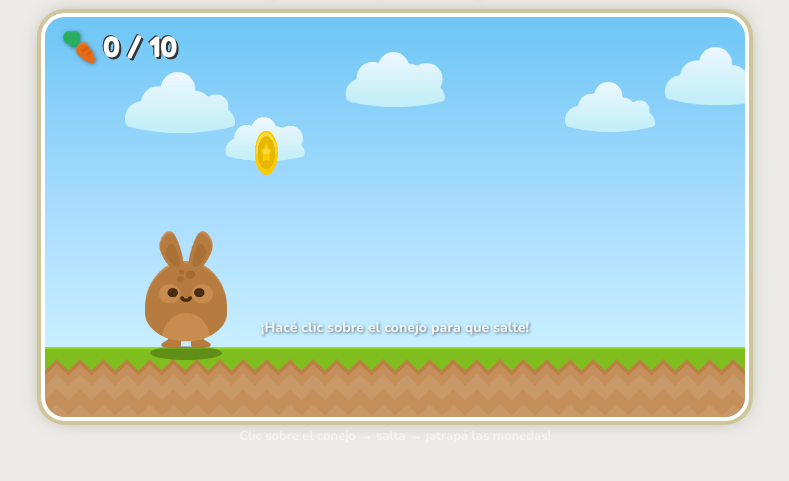
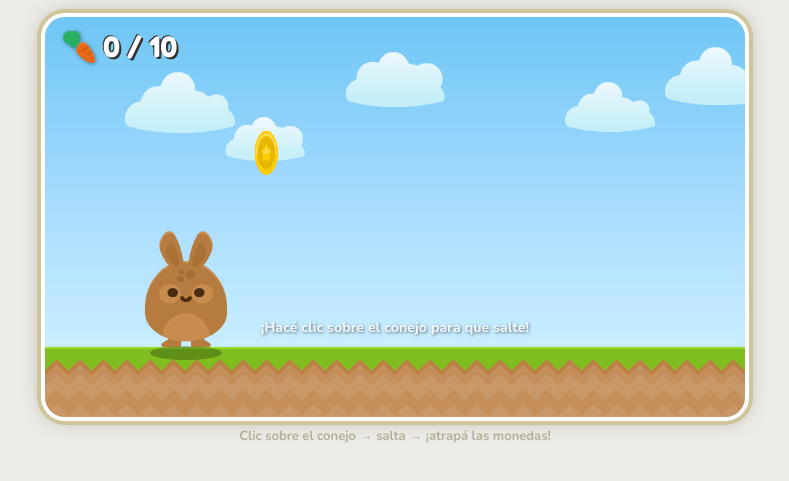
Before and after one commit to danielfernandez-cd/juego-saltar-1, a plain HTML site: page index.html in a window 1280 px wide. Shown: the part 197-678 px from the top of the page, without its empty margins (245-1034 px from the left). Drawn offline with nearby package versions, Linux system fonts and the light colour scheme.

Commit message:
Update index.html

```diff
--- a/index.html
+++ b/index.html
@@ -87,7 +87,7 @@
   }
 
   p.sub {
-    color: rgba(255,255,255,0.6);
+    color: #64551b63;
     font-family: 'Nunito', sans-serif;
     font-size: 13px;
     margin-top: 10px;
```
